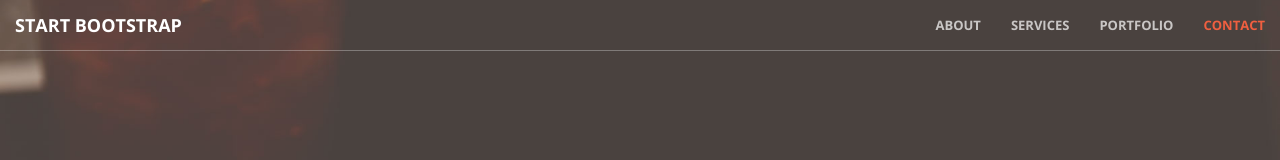
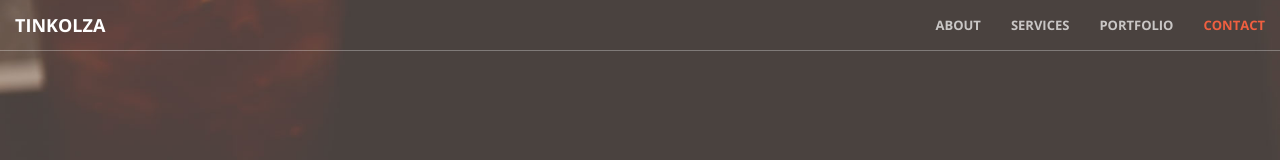
Before and after one commit to kolzatin/kolzatin.github.io, a website: page index.html in a window 1280 px wide. Shown: the top 160 px of the page. Drawn offline with nearby package versions, Linux system fonts and the light colour scheme.

Commit message:
no message

```diff
--- a/index.html
+++ b/index.html
@@ -46,7 +46,7 @@
                     <span class="icon-bar"></span>
                     <span class="icon-bar"></span>
                 </button>
-                <a class="navbar-brand page-scroll" href="#page-top">Start Bootstrap</a>
+                <a class="navbar-brand page-scroll" href="#page-top">tinkolza</a>
             </div>
 
             <!-- Collect the nav links, forms, and other content for toggling -->
```
